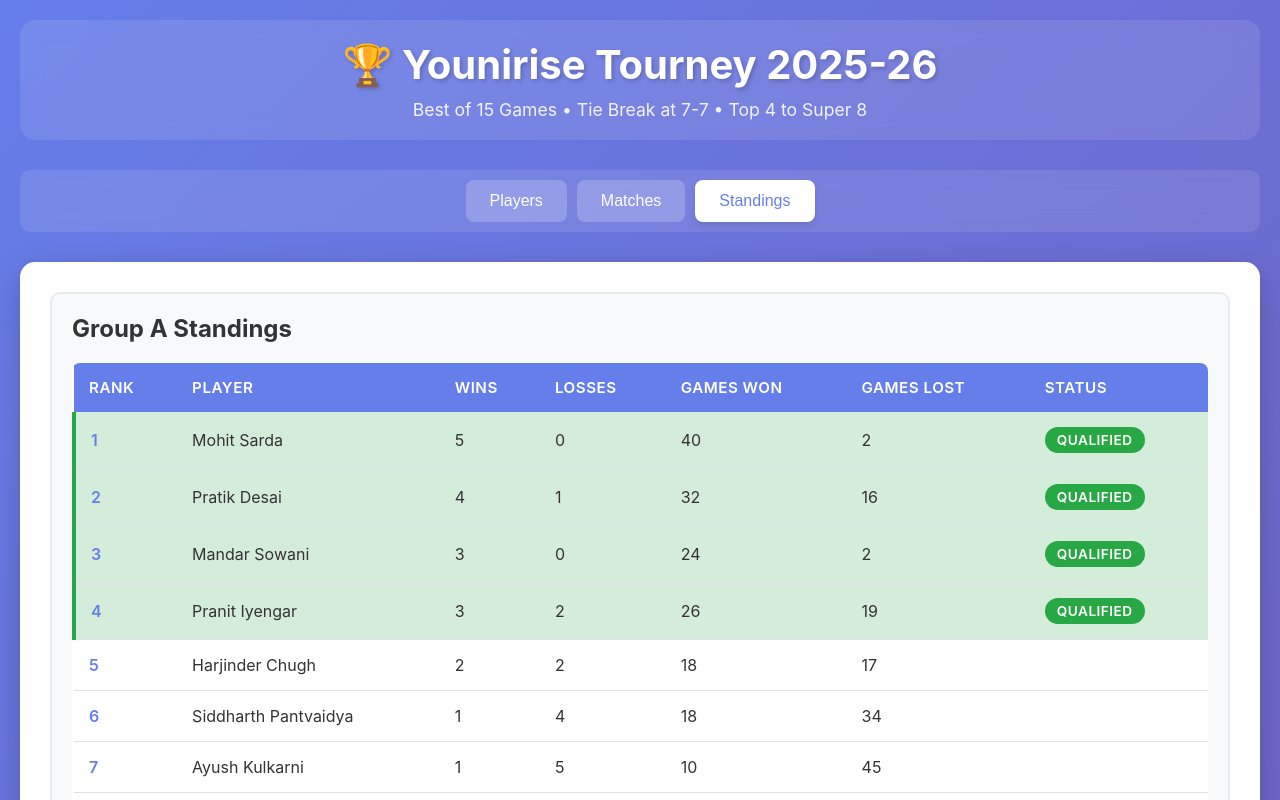
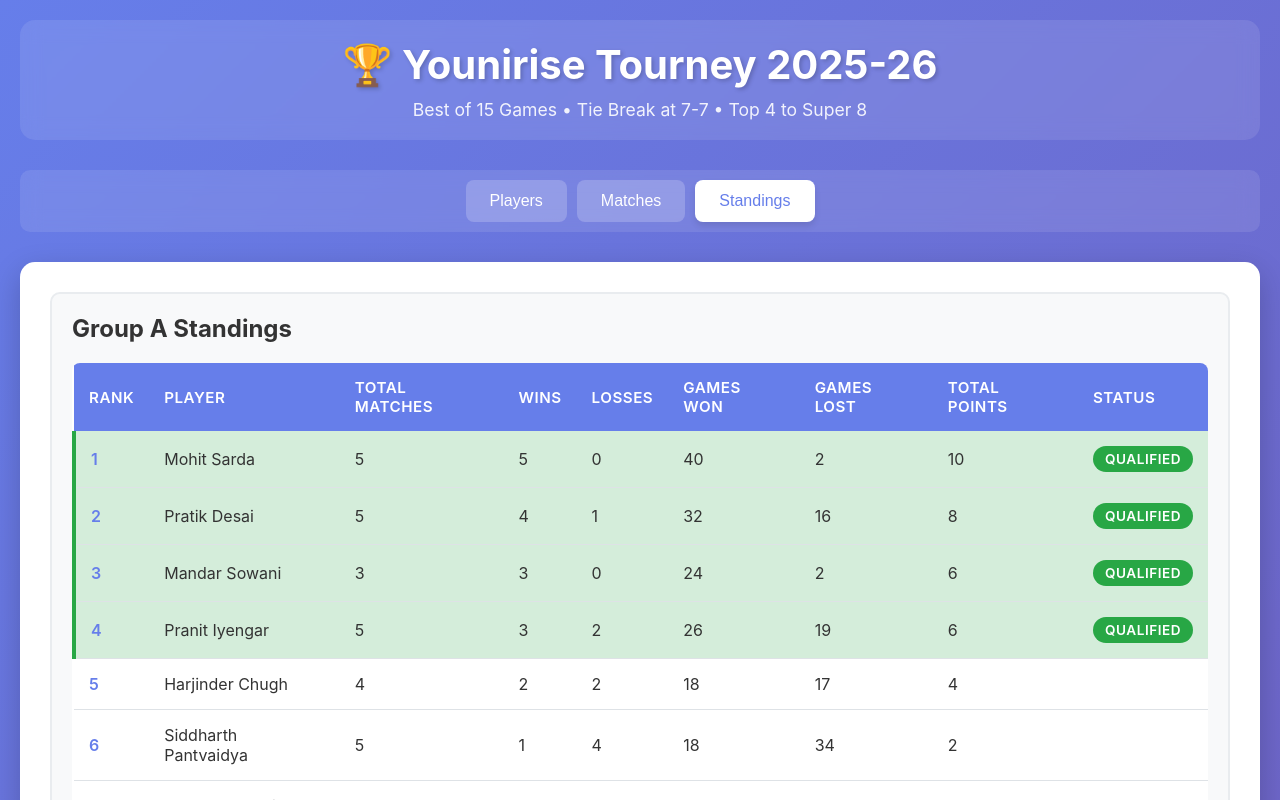
Before and after one commit to pratikv/younirise-tourney, a React (Vite) app: page / in a window 1280 px wide. Both pictures are taken after a click on the button "Standings". Shown: the top 800 px of the page. Built offline with nearby package versions, Linux system fonts and the light colour scheme.

Commit message:
added more columns

```diff
--- a/src/components/Standings.jsx
+++ b/src/components/Standings.jsx
@@ -17,32 +17,40 @@ function Standings({ tournament }) {
               <tr>
                 <th>Rank</th>
                 <th>Player</th>
+                <th>Total Matches</th>
                 <th>Wins</th>
                 <th>Losses</th>
                 <th>Games Won</th>
                 <th>Games Lost</th>
+                <th>Total Points</th>
                 <th>Status</th>
               </tr>
             </thead>
             <tbody>
-              {groupAStandings.map((standing, index) => (
+              {groupAStandings.map((standing, index) => {
+                const totalMatches = standing.wins + standing.losses;
+                const totalPoints = standing.wins * 2;
+                return (
                   <tr
                     key={standing.player.id}
                     className={top4A.includes(standing.player) ? 'qualified' : ''}
                   >
                     <td>{index + 1}</td>
                     <td>{standing.player.name}</td>
+                    <td>{totalMatches}</td>
                     <td>{standing.wins}</td>
                     <td>{standing.losses}</td>
                     <td>{standing.gamesWon}</td>
                     <td>{standing.gamesLost}</td>
+                    <td>{totalPoints}</td>
                     <td>
                       {top4A.includes(standing.player) && (
                         <span className="qualified-badge">Qualified</span>
                       )}
                     </td>
                   </tr>
-              ))}
+                );
+              })}
             </tbody>
           </table>
           {groupAStandings.length === 0 && (
@@ -59,32 +67,40 @@ function Standings({ tournament }) {
               <tr>
                 <th>Rank</th>
                 <th>Player</th>
+                <th>Total Matches</th>
                 <th>Wins</th>
                 <th>Losses</th>
                 <th>Games Won</th>
                 <th>Games Lost</th>
+                <th>Total Points</th>
                 <th>Status</th>
               </tr>
             </thead>
             <tbody>
-              {groupBStandings.map((standing, index) => (
+              {groupBStandings.map((standing, index) => {
+                const totalMatches = standing.wins + standing.losses;
+                const totalPoints = standing.wins * 2;
+                return (
                   <tr
                     key={standing.player.id}
                     className={top4B.includes(standing.player) ? 'qualified' : ''}
                   >
                     <td>{index + 1}</td>
                     <td>{standing.player.name}</td>
+                    <td>{totalMatches}</td>
                     <td>{standing.wins}</td>
                     <td>{standing.losses}</td>
                     <td>{standing.gamesWon}</td>
                     <td>{standing.gamesLost}</td>
+                    <td>{totalPoints}</td>
                     <td>
                       {top4B.includes(standing.player) && (
                         <span className="qualified-badge">Qualified</span>
                       )}
                     </td>
                   </tr>
-              ))}
+                );
+              })}
             </tbody>
           </table>
           {groupBStandings.length === 0 && (
```
Lines whose indentation alone changed are shown as unchanged.
